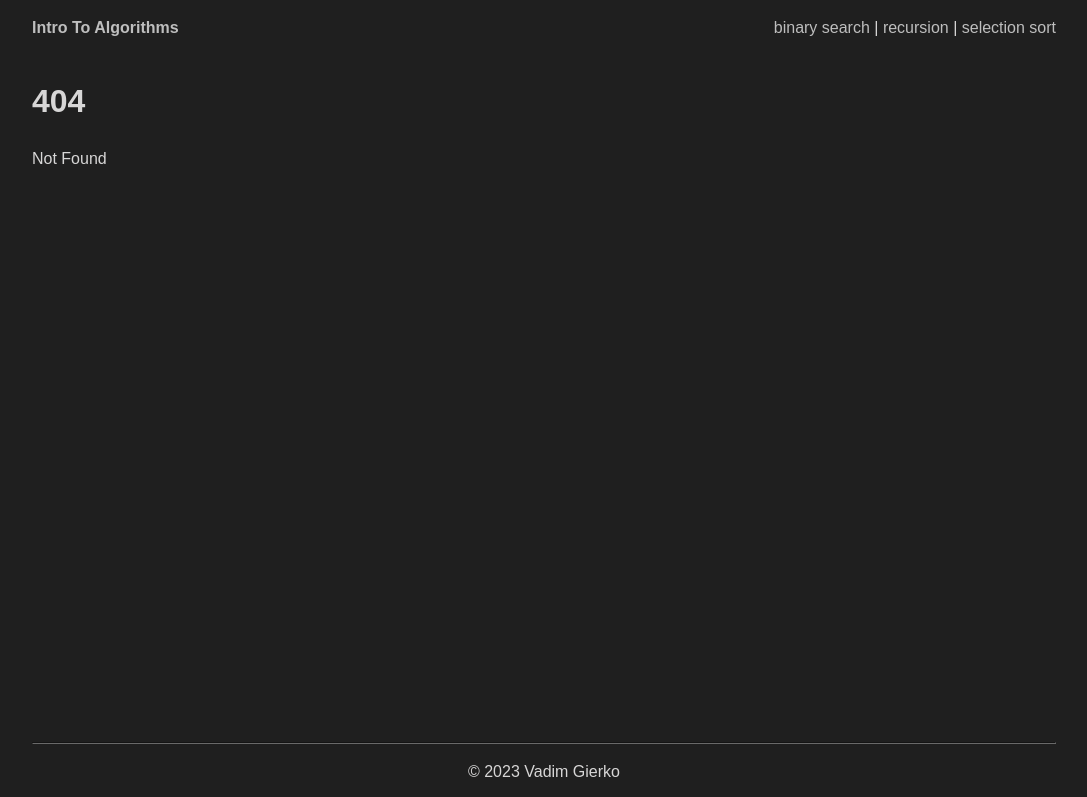
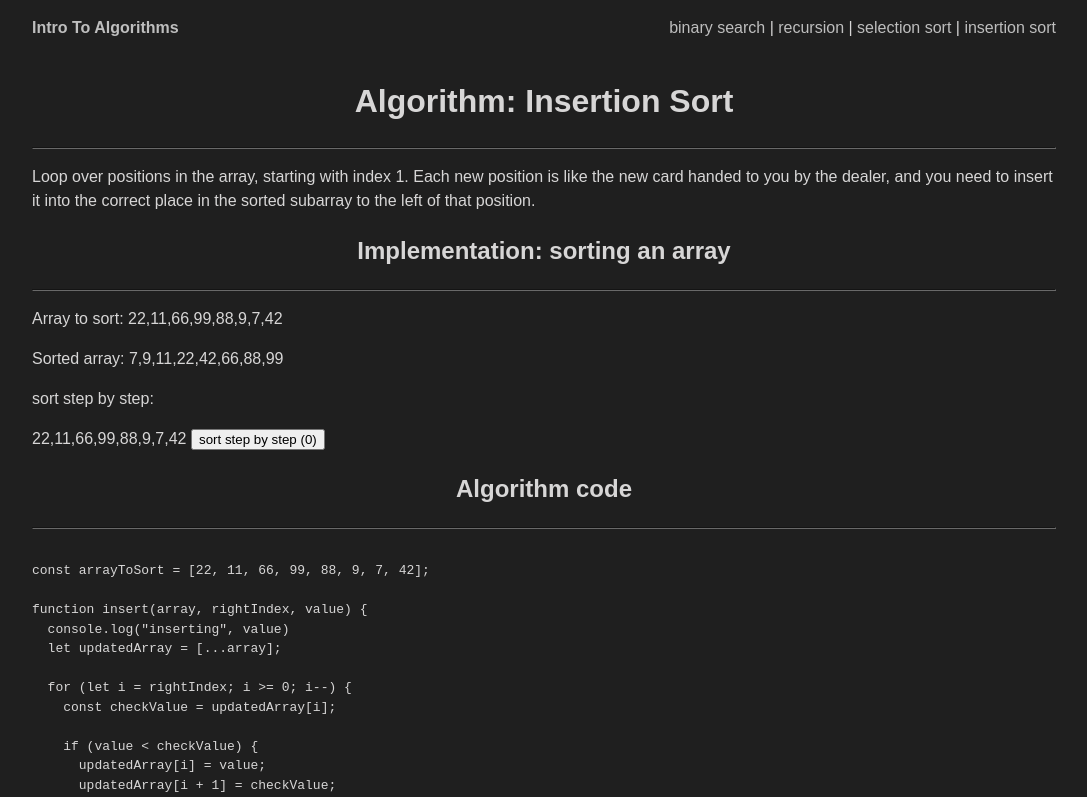
Before and after one commit to vadimgierko/intro-algorithms-svelte-app, a SvelteKit app: page /insertion-sort in a window 1280 px wide. Before the commit this address had no page. Shown: the top 797 px of the page, without its empty margins (96-1183 px from the left). Built offline with nearby package versions, Linux system fonts and the light colour scheme.

Commit message:
add insertion sort algorithm page

```diff
--- a/src/routes/+layout.svelte
+++ b/src/routes/+layout.svelte
@@ -1,9 +1,11 @@
 <nav>
-	<a href="/"><strong>Intro To Algorithms</strong></a>
+	<div style="margin-right:0.5em"><a href="/"><strong>Intro To Algorithms</strong></a></div>
+
 	<div>
 		<a href="/binary-search">binary search</a> |
 		<a href="/recursion">recursion</a> |
-		<a href="/selection-sort">selection sort</a>
+		<a href="/selection-sort">selection sort</a> |
+		<a href="/insertion-sort">insertion sort</a>
 	</div>
 </nav>
 
--- /dev/null
+++ b/src/routes/insertion-sort/+page.svelte
@@ -0,0 +1,126 @@
+<script>
+	const arrayToSort = [22, 11, 66, 99, 88, 9, 7, 42];
+
+	function insert(array, rightIndex, value) {
+		console.log('inserting', value);
+		let updatedArray = [...array];
+
+		for (let i = rightIndex; i >= 0; i--) {
+			const checkValue = updatedArray[i];
+
+			if (value < checkValue) {
+				updatedArray[i] = value;
+				updatedArray[i + 1] = checkValue;
+			} else {
+				console.log(`The element ${value} is on the right place already. No need to insert.`);
+				break;
+			}
+		}
+
+		console.log('updatedArray', updatedArray);
+		return updatedArray;
+	}
+
+	function sort(array) {
+		console.log('sorting...');
+		let sortedArray = [...array];
+
+		for (let i = 0; i < sortedArray.length - 1; i++) {
+			sortedArray = insert(sortedArray, i, sortedArray[i + 1]);
+		}
+
+		return sortedArray;
+	}
+
+	const sortedArray = sort(arrayToSort);
+
+	let sortedArrayStepByStep = [...arrayToSort];
+	let step = 0;
+
+	function sortStepByStep() {
+		if (step >= sortedArrayStepByStep.length - 1) return alert('Array is sorted already!');
+
+		console.log('sorting step by step => step:', step);
+		sortedArrayStepByStep = insert(sortedArrayStepByStep, step, sortedArrayStepByStep[step + 1]);
+		step = step + 1;
+	}
+
+	const code = `
+const arrayToSort = [22, 11, 66, 99, 88, 9, 7, 42];
+
+function insert(array, rightIndex, value) {
+  console.log("inserting", value)
+  let updatedArray = [...array];
+
+  for (let i = rightIndex; i >= 0; i--) {
+    const checkValue = updatedArray[i];
+
+    if (value < checkValue) {
+      updatedArray[i] = value;
+      updatedArray[i + 1] = checkValue;
+    } else {
+      console.log(\`The element \${value} is on the right place already. No need to insert.\`)
+      break;
+    }
+  }
+
+  console.log("updatedArray", updatedArray)
+  return updatedArray;
+}
+
+function sort(array) {
+  console.log("sorting...")
+  let sortedArray = [...array];
+
+  for (let i = 0; i < sortedArray.length - 1; i++) {
+    sortedArray = insert(sortedArray, i, sortedArray[i + 1])
+  }
+
+  return sortedArray;
+}
+
+const sortedArray = sort(arrayToSort);
+  `;
+</script>
+
+<h1>Algorithm: Insertion Sort</h1>
+
+<hr />
+
+<p>
+	Loop over positions in the array, starting with index 1. Each new position is like the new card
+	handed to you by the dealer, and you need to insert it into the correct place in the sorted
+	subarray to the left of that position.
+</p>
+
+<h2>Implementation: sorting an array</h2>
+
+<hr />
+
+<p>Array to sort: {arrayToSort}</p>
+<p>Sorted array: {sortedArray}</p>
+
+<p>sort step by step:</p>
+<p>
+	{sortedArrayStepByStep}
+	<button on:click={() => sortStepByStep()}>sort step by step ({step})</button>
+</p>
+
+<h2>Algorithm code</h2>
+
+<hr />
+
+<pre>
+	{code}
+</pre>
+
+<style>
+	h1,
+	h2 {
+		text-align: center;
+	}
+
+	pre {
+		overflow: auto;
+	}
+</style>
```
